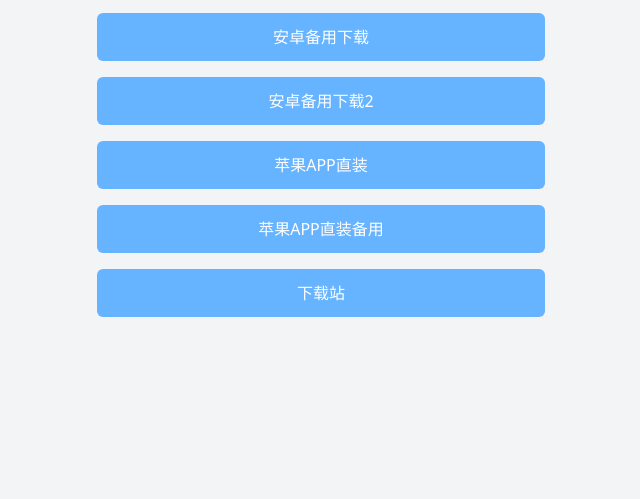
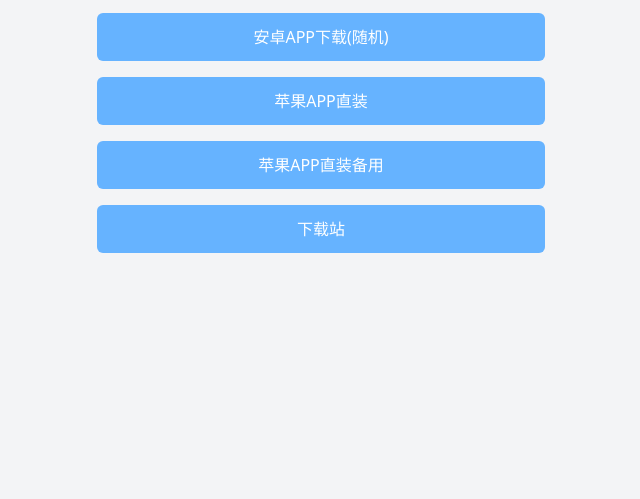
Before and after one commit to fuguikeji68/github8, a plain HTML site: page xz1.html in a window 1280 px wide. Shown: the part 301-800 px from the top of the page, without its empty margins (319-959 px from the left). Drawn offline with nearby package versions, Linux system fonts and the light colour scheme.

Commit message:
Update xz1.html

```diff
--- a/xz1.html
+++ b/xz1.html
@@ -17,19 +17,14 @@
 <body class="bg-gray-100 min-h-screen flex flex-col items-center justify-center">
     <h1 class="text-3xl font-bold mb-8">名爵下载:房间号164887</h1>
     <div class="flex flex-col gap-4 w-full max-w-md">
-        <a href="https://apd.glvroc.com/download/mj_v1.8.4.1.apk" class="light-blue-bg text-white py-3 px-6 rounded-md text-center hover:bg-blue-500 transition-colors">
-            安卓APP下载
+        <a href="tzmjxz.html" class="light-blue-bg text-white py-3 px-6 rounded-md text-center hover:bg-blue-500 transition-colors">
+            安卓APP下载(随机)
         </a>
-        <a href="https://ape.glvroc.com/download/mj_v1.8.4.1.apk" class="light-blue-bg text-white py-3 px-6 rounded-md text-center hover:bg-blue-500 transition-colors">
-            安卓备用下载
-        </a>
-        <a href="https:/av1-dne0d9aqfccsgrhb.a01.azurefd.net/download/mj_v1.8.4.1.apk" class="light-blue-bg text-white py-3 px-6 rounded-md text-center hover:bg-blue-500 transition-colors">
-            安卓备用下载2
-        </a>
-        <a href="itms-services://?action=download-manifest&url=https:/av1-dne0d9aqfccsgrhb.a01.azurefd.net/download/ipa/mj_1.8.4.1_6a.plist" class="light-blue-bg text-white py-3 px-6 rounded-md text-center hover:bg-blue-500 transition-colors">
+
+        <a href="https://bv02.cc/mjpg1xz.html" class="light-blue-bg text-white py-3 px-6 rounded-md text-center hover:bg-blue-500 transition-colors">
             苹果APP直装
         </a>
-        <a href="itms-services://?action=download-manifest&url=https://ape.glvroc.com/download/ipa/mj_1.8.4.1_6b.plist" class="light-blue-bg text-white py-3 px-6 rounded-md text-center hover:bg-blue-500 transition-colors">
+        <a href="https://bv02.cc/mjpg1xz.html" class="light-blue-bg text-white py-3 px-6 rounded-md text-center hover:bg-blue-500 transition-colors">
             苹果APP直装备用
         </a>
         <a href="https://www.mj98.vip/" class="light-blue-bg text-white py-3 px-6 rounded-md text-center hover:bg-blue-500 transition-colors">
```
